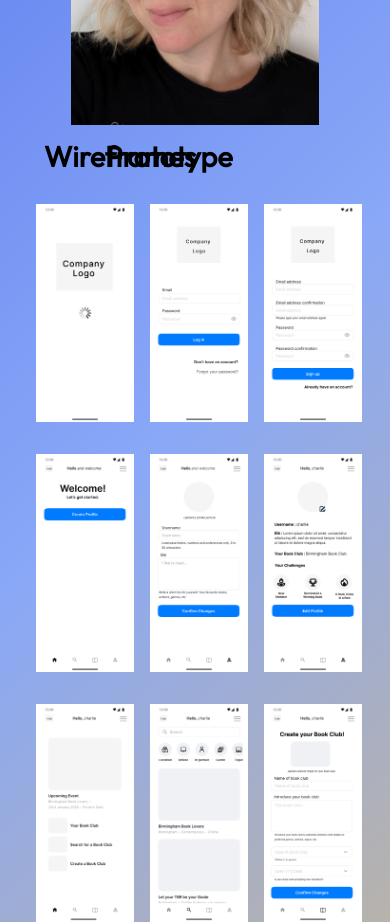
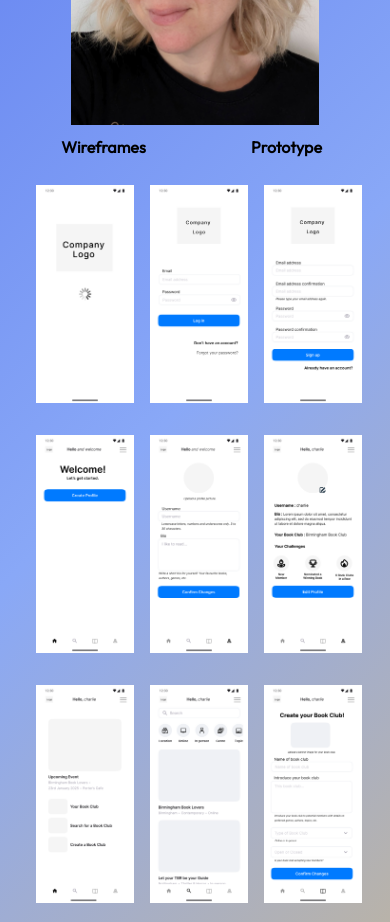
Before and after one commit to JenWarman/portfolio, a React (Vite) app: page /book-club-app in a window 390 px wide. Shown: the part 2480-3402 px from the top of the page. Built offline with nearby package versions, Linux system fonts and the light colour scheme.

Commit message:
css media query

```diff
--- a/src/components/BookClubTabs.jsx
+++ b/src/components/BookClubTabs.jsx
@@ -14,11 +14,11 @@ export default function BookClubTabs() {
 
   return (
     <Container className='book-club-tabs-container' fluid>
-    <Row className='book-club-tab-row'>
-   <Col xs={2} md={2}>
+    <Row className='text-center book-club-tab-row'>
+   <Col xs={6} md={2}>
    <button className='book-club-tab-button' value='wireframes' onClick={(handleClick)}>Wireframes</button>
    </Col>
-   <Col xs={1} md={1}>
+   <Col xs={6} md={1}>
    <button className='book-club-tab-button' value='prototype' onClick={handleClick}>Prototype</button>
    </Col>
     </Row>
--- a/src/index.css
+++ b/src/index.css
@@ -625,11 +625,8 @@ iframe {
     padding-left: 2rem;
     padding-right: 2rem;
   }
-  .book-club-row.row {
-    align-content: center;
-  }
-  .book-club-container {
-    align-content: center;
+  .book-club-tab-button {
+    font-size: 1rem;
   }
 }
 
```
